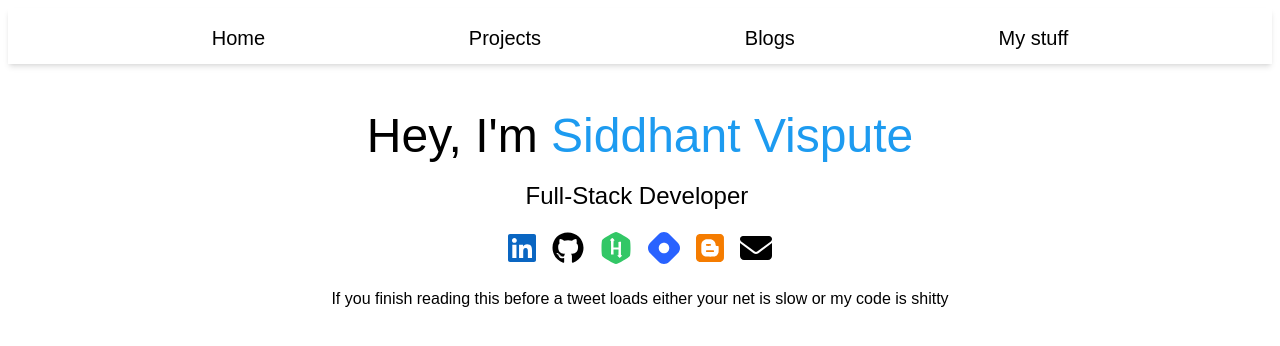
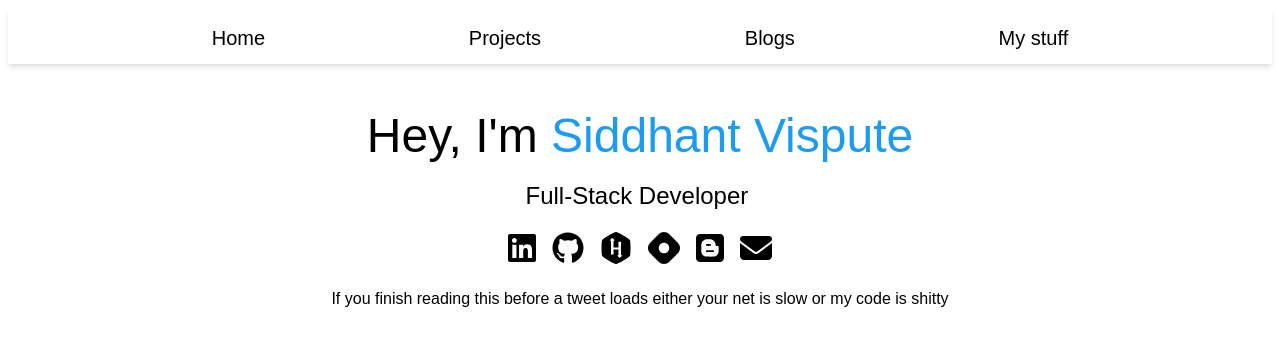
Before and after one commit to skieer-ssv/alas-a-portfolio, a Next.js app: page / in a window 1280 px wide. Shown: the top 346 px of the page. Built offline with nearby package versions, Linux system fonts and the light colour scheme.

Commit message:
style: add mono font, centered tweet n socials b/w

```diff
--- a/styles/globals.css
+++ b/styles/globals.css
@@ -1,7 +1,7 @@
 @tailwind base;
 @tailwind components;
 @tailwind utilities;
-
+@import url('https://fonts.googleapis.com/css2?family=Share+Tech+Mono&display=swap');
 html{
   --dark-bg-color:rgb(58, 57, 57);
   --black-primary-text:rgb(46, 45, 45);
@@ -21,7 +21,7 @@ hr{
   .btn-blue:hover {
     @apply bg-slate-900;
   }
-  .fa-linkedin{
+  /* .fa-linkedin{
     color:#0A66C2;
 }
 
@@ -33,7 +33,7 @@ color:#2962FF;
 }
 .fa-blogger{
   color:#F57C00;
-}
+} */
 
 /* DARK THEME TOGGLE */
 /* @media (prefers-color-scheme: dark) {
--- a/tailwind.config.js
+++ b/tailwind.config.js
@@ -1,4 +1,3 @@
-const colors = require('tailwindcss/colors')
 module.exports = {
   content: [
     "./pages/**/*.{js,ts,jsx,tsx}",
@@ -8,7 +7,9 @@ module.exports = {
   theme: {
 
     fontFamily: {
+      mono:['"Share Tech Mono"', 'monospace'],
       sans: ['proxima-nova', 'sans-serif'],
+
     },
     extend: {
 colors:{
```
